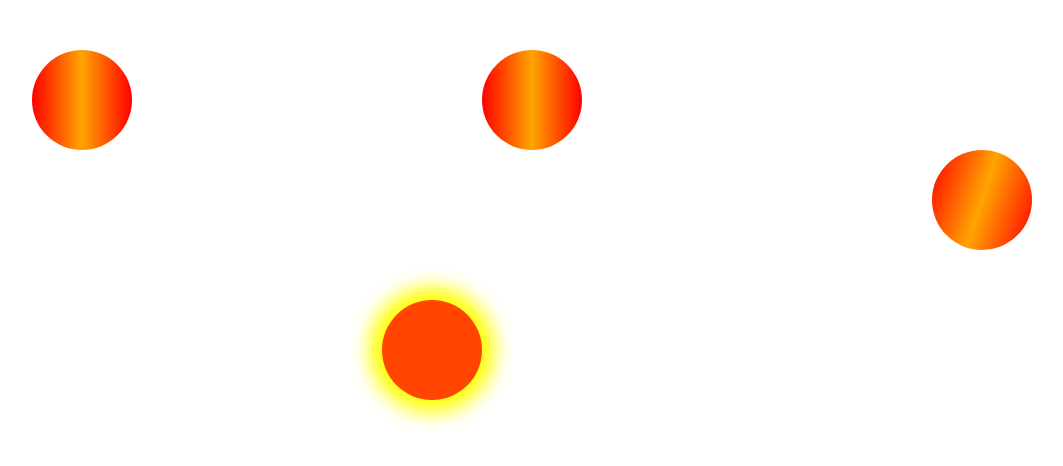
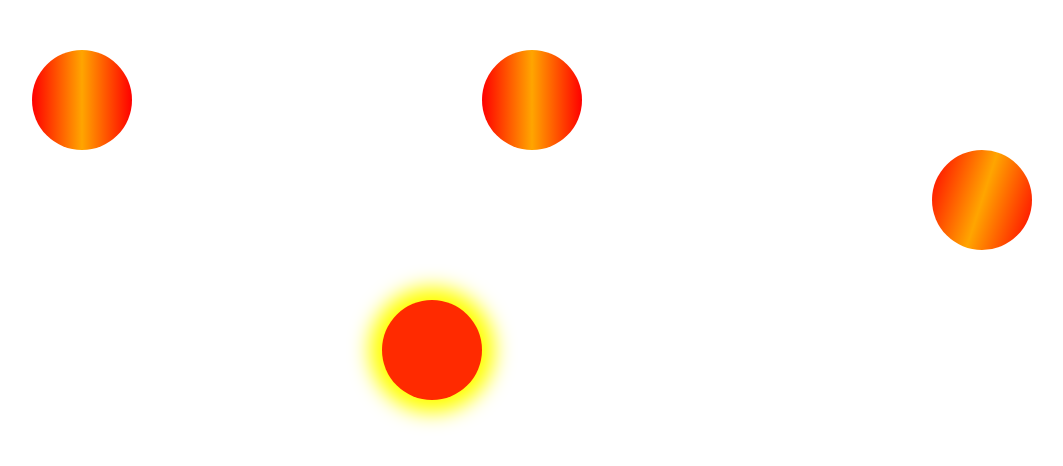
Before and after one commit to karlissonJR/transformCSS, a plain HTML site: page index.html in a window 1280 px wide. Shown: the whole page, without its empty margins (18-1081 px from the left). Drawn offline with Linux system fonts and the light colour scheme.

Commit message:
changing sun color

```diff
--- a/transform.css
+++ b/transform.css
@@ -105,7 +105,7 @@
     position: absolute;
     top: 300px;
     left: 400px;
-    background: orangered;
+    background: hsl(10, 100%, 50%);
     border-radius: 50%;
     box-shadow: 0px 0px 20px 8px yellow;
     animation-duration: 1500ms;
```
